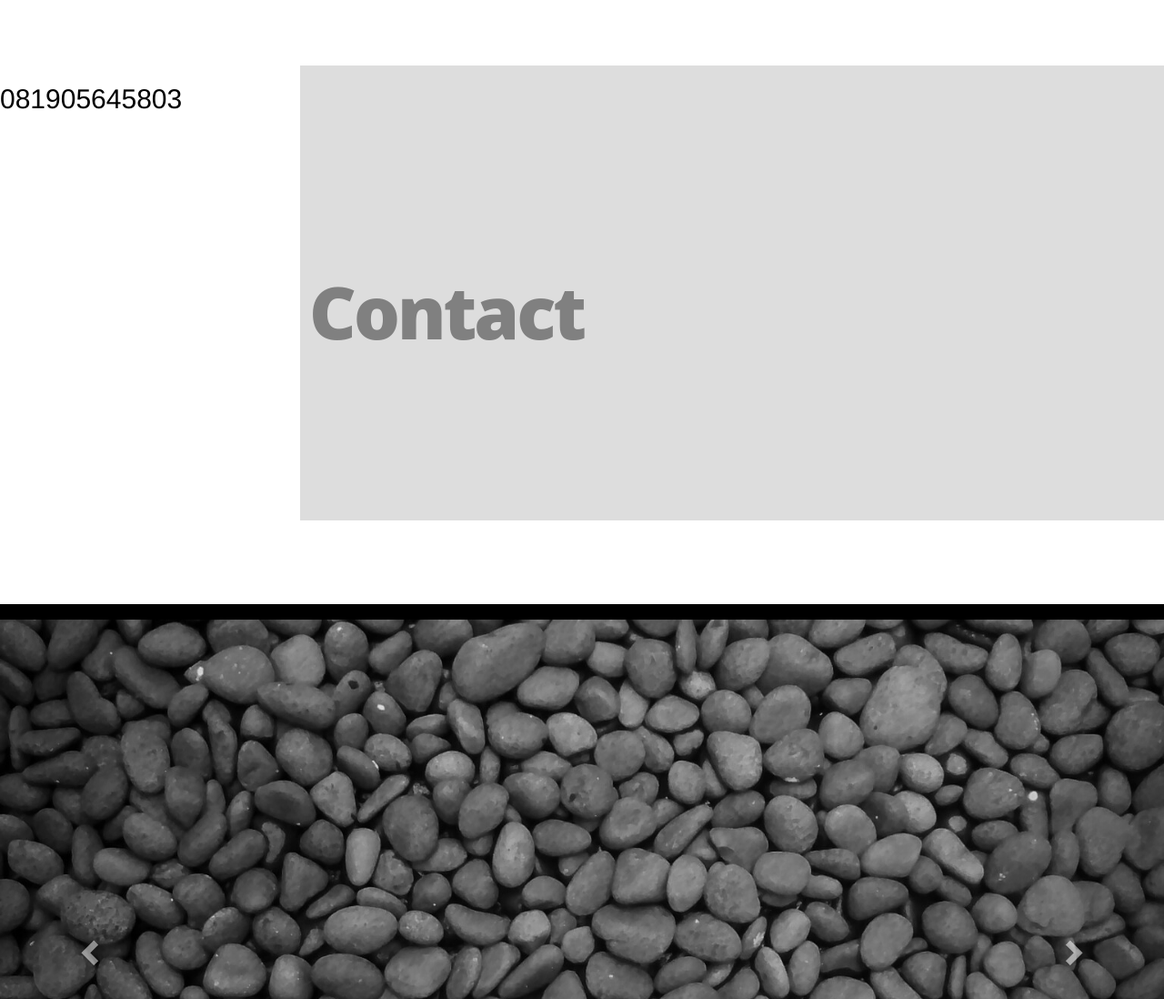
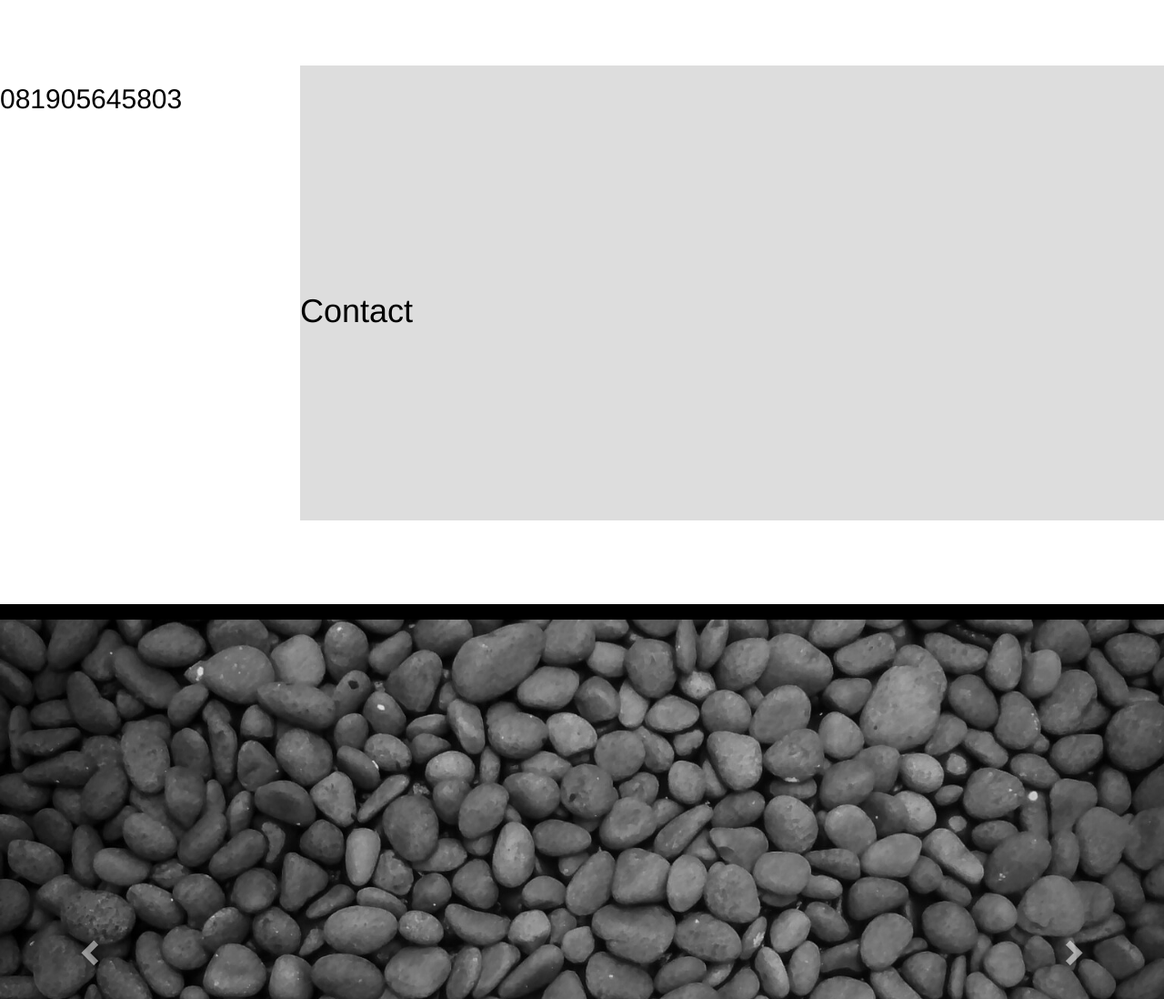
Before and after one commit to arnazmursidp/portofolio, a React (Create React App) app: page /home in a window 1280 px wide. Shown: the part 1379-2477 px from the top of the page at 91% size. Built offline with nearby package versions, Linux system fonts and the light colour scheme.

Commit message:
add animation for h1

```diff
--- a/media/css/Contact.css
+++ b/media/css/Contact.css
@@ -7,6 +7,7 @@
     align-items: center;
     margin: 0;
     width: 100%;
+    animation: bg 0.5s;
 }
 
 .jumboTron {
@@ -17,13 +18,15 @@
     justify-content: space-between;
 }
 
-.jumboTron h1{
+.h1-jumbotron{
     margin-left: 10px;
     color: grey;
     font-family: 'Open Sans';
     font-weight: 900;
     font-size: 80px;
     letter-spacing: -3px;
+    opacity: 1;
+    animation: spacings 1s;
 }
 
 .jumboTron div{
@@ -36,4 +39,33 @@
     height: 500px;
     width: 950px;
     background-color: rgb(221, 221, 221);
+    animation: rights 1s;
+    margin-right: 0px;
+    opacity: 1;
 }
+
+/* Animation */
+.App-contact-bg {
+    height: 685px;
+    background-color: black;
+    display: flex;
+    justify-content: center;
+    align-items: center;
+    margin: 0;
+    width: 100%;
+}
+
+@keyframes rights {
+    from { opacity: 0; margin-right: -600px; }
+    to { opacity: 1; margin-right: 0px; }
+}
+
+@keyframes spacings {
+    50% { opacity: 0; letter-spacing: 20px }
+    100% { opacity: 1; letter-spacing: -3px }
+}
+
+@keyframes bg{
+    from { background-color: black }
+    to { background-color: white }
+}
```
